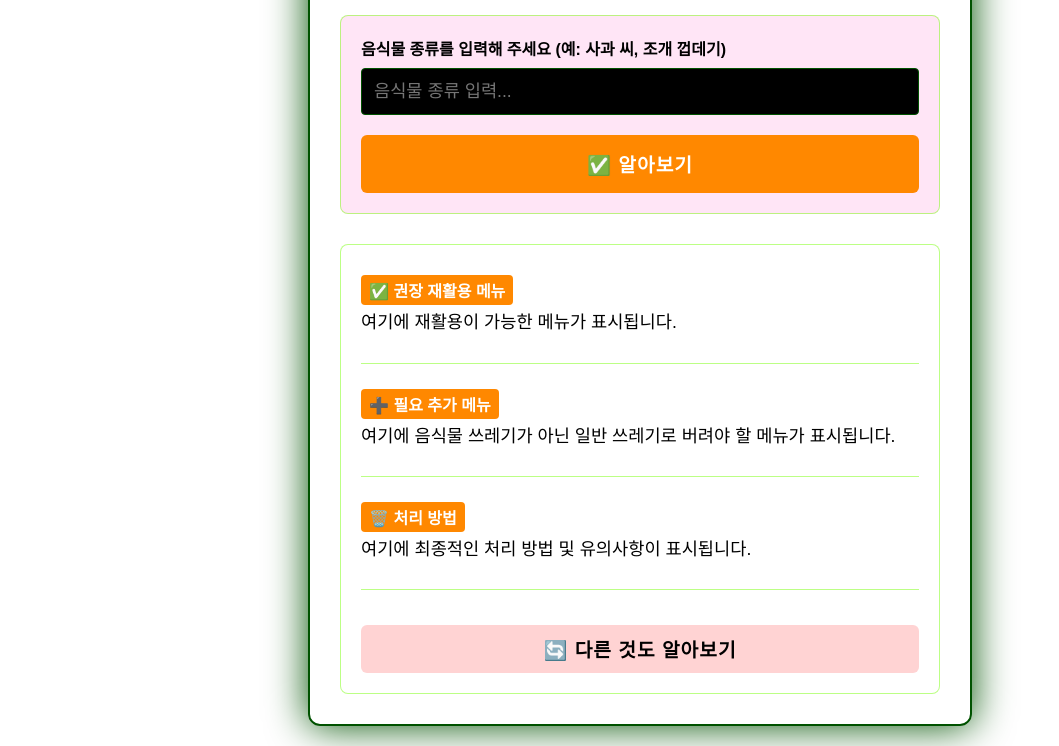
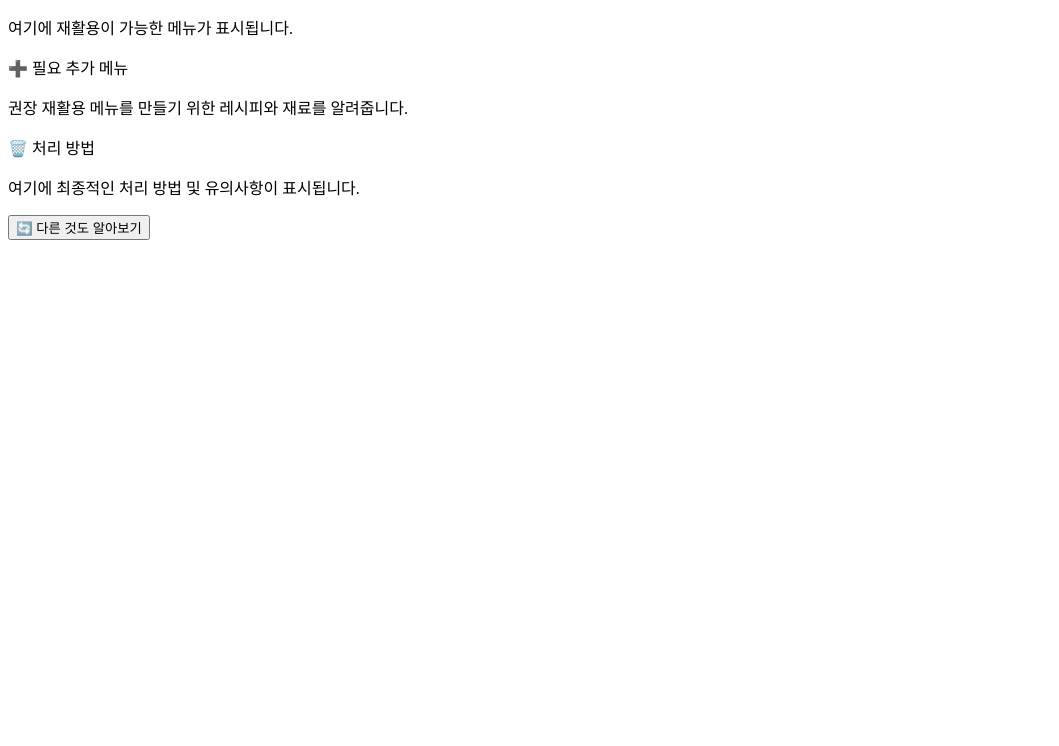
Before and after one commit to yangseonyeong722-lgtm/foodtrashyourusername.github.io, a plain HTML site: page index.html in a window 1280 px wide. Shown: the part 140-886 px from the top of the page, without its empty margins (0-1059 px from the left). After the commit the page ends 800 px from the top, so only its background shows below. Drawn offline with Linux system fonts and the light colour scheme.

Commit message:
Update index.html

```diff
--- a/index.html
+++ b/index.html
@@ -5,178 +5,7 @@
     <meta name="viewport" content="width=device-width, initial-scale=1.0">
     <title>♻️ 음식물 쓰레기 어떻게 버리는지 알려줌!</title>
     <style>
-        /*
-        * ----------------------------------------------------
-        * CSS 스타일: Modern Sports Broadcast Style
-        * ----------------------------------------------------
-        */
-        :root {
-            /* 메인 컬러: 스포츠 중계의 역동적인 푸른색 */
-            --main-blue: #005200ff;
-            /* 강조/하이라이트 컬러: 밝은 오렌지 또는 노란색 */
-            --highlight-color: #ff8800ff;
-            /* 배경색: 어두운 회색 (경기장 배경 느낌) */
-            --bg-dark: #ffffffff;
-            /* 텍스트색 */
-            --text-light: #000000ff;
-            /* 컨테이너 배경색: 약간의 투명도 */
-            --container-bg: rgba(255, 255, 255, 0.9);
-            /* 경계선 */
-            --border-line: 1px solid rgba(115, 255, 0, 0.48);
-        }
-
-        body {
-            font-family: 'Arial', sans-serif;
-            background-color: var(--bg-dark);
-            color: var(--text-light);
-            margin: 0;
-            padding: 20px;
-            display: flex;
-            justify-content: center;
-            align-items: center;
-            min-height: 100vh;
-            background-image: linear-gradient(135deg, var(--bg-dark) 0%, #ffffffff 100%);
-        }
-
-        .container {
-            width: 90%;
-            max-width: 600px;
-            background-color: var(--container-bg);
-            border: 2px solid var(--main-blue);
-            box-shadow: 0 0 40px var(--main-blue);
-            padding: 30px;
-            border-radius: 12px;
-            /* 중계 화면 패널 느낌 */
-            backdrop-filter: blur(5px);
-            animation: fadeIn 0.8s ease-out;
-        }
-
-        @keyframes fadeIn {
-            from { opacity: 0; transform: translateY(20px); }
-            to { opacity: 1; transform: translateY(0); }
-        }
-
-        h1 {
-            text-align: center;
-            color: var(--highlight-color);
-            border-bottom: 3px solid var(--main-blue);
-            padding-bottom: 10px;
-            margin-bottom: 30px;
-            font-size: 1.8em;
-            text-transform: uppercase;
-            letter-spacing: 2px;
-        }
-
-        /* 폼 영역 스타일 */
-        .input-section {
-            padding: 20px;
-            margin-bottom: 20px;
-            border: var(--border-line);
-            border-radius: 8px;
-            background-color: rgba(255, 0, 170, 0.1); /* 약간의 푸른 배경 */
-        }
-
-        label {
-            display: block;
-            margin-bottom: 8px;
-            font-weight: bold;
-            color: var(--text-light);
-        }
-
-        input[type="text"] {
-            width: 100%;
-            padding: 12px;
-            margin-bottom: 20px;
-            border: 1px solid var(--main-blue);
-            border-radius: 4px;
-            box-sizing: border-box;
-            background-color: #000000ff;
-            color: var(--text-light);
-            font-size: 1.1em;
-            transition: border-color 0.3s, box-shadow 0.3s;
-        }
-
-        input[type="text"]:focus {
-            border-color: var(--highlight-color);
-            box-shadow: 0 0 10px rgba(0, 255, 255, 0.5);
-            outline: none;
-        }
-
-        /* 버튼 스타일 */
-        .action-button {
-            width: 100%;
-            padding: 15px;
-            background-color: var(--highlight-color);
-            color: var(--bg-dark);
-            border: none;
-            border-radius: 6px;
-            font-size: 1.2em;
-            font-weight: bold;
-            cursor: pointer;
-            text-transform: uppercase;
-            letter-spacing: 1px;
-            transition: background-color 0.3s, transform 0.1s;
-        }
-
-        .action-button:hover {
-            background-color: #ffffffff;
-        }
-
-        .action-button:active {
-            transform: scale(0.98);
-        }
-
-        /* 결과 영역 스타일 */
-        .result-section {
-            margin-top: 30px;
-            padding: 20px;
-            border: var(--border-line);
-            border-radius: 8px;
-            background-color: rgba(255, 255, 255, 1);
-        }
-
-        .result-item {
-            margin-bottom: 15px;
-            padding: 10px 0;
-            border-bottom: var(--border-line);
-        }
-
-        .result-item:last-child {
-            border-bottom: none;
-            margin-bottom: 0;
-        }
-
-        .result-title {
-            font-size: 1em;
-            font-weight: bold;
-            color: var(--main-blue);
-            display: inline-block;
-            padding: 3px 8px;
-            background-color: var(--highlight-color);
-            color: var(--bg-dark);
-            border-radius: 4px;
-            margin-right: 10px;
-        }
-
-        .result-content {
-            display: block;
-            margin-top: 5px;
-            font-size: 1.1em;
-            line-height: 1.4;
-            color: #000000ff;
-        }
-
-        /* 다른 것도 알아보기 버튼 */
-        .reset-button {
-            margin-top: 20px;
-            background-color: #ffd3d3ff;
-            color: var(--text-light);
-            padding: 10px;
-        }
-
-        .reset-button:hover {
-            background-color: #ffddddff;
-        }
+        /* ... 여기에 기존의 모든 CSS 코드를 유지하세요 ... */
     </style>
 </head>
 <body>
@@ -187,7 +16,7 @@
         <div class="input-section">
             <label for="foodInput">음식물 종류를 입력해 주세요 (예: 사과 씨, 조개 껍데기)</label>
             <input type="text" id="foodInput" placeholder="음식물 종류 입력..." required>
-            <button class="action-button" onclick="register()">✅ 알아보기</button>
+            <button class="action-button" onclick="getRecyclingInfo()">✅ 알아보기</button>
         </div>
 
         <div class="result-section">
@@ -197,7 +26,7 @@
             </div>
             <div class="result-item">
                 <span class="result-title">➕ 필요 추가 메뉴</span>
-                <p id="extraArea" class="result-content">여기에 음식물 쓰레기가 아닌 일반 쓰레기로 버려야 할 메뉴가 표시됩니다.</p>
+                <p id="extraArea" class="result-content">권장 재활용 메뉴를 만들기 위한 레시피와 재료를 알려줍니다.</p>
             </div>
             <div class="result-item">
                 <span class="result-title">🗑️ 처리 방법</span>
@@ -209,66 +38,55 @@
     </div>
 
     <script>
-        /*
-        * ----------------------------------------------------
-        * JavaScript 로직 (API 통신 뼈대)
-        * ----------------------------------------------------
-        */
-
-        // 💡 핵심 요구 사항 1: API 서버 주소 상수 정의
-       const SERVER_URL = "https://5a863591-4933-429a-bf5f-f581cb879dcd-00-3w34ubf7tgcr5.sisko.replit.dev/register"; // TODO: 백엔드 서버 주소로 대체할 것
+        // ✅ [최종 수정] 서버 주소 및 엔드포인트 통합 완료
+        const SERVER_URL = "https://5a863591-4933-429a-bf5f-f581cb879dcd-00-3w34ubf7tgcr5.sisko.replit.dev/generate_recycling_guide";
 
         /**
-         * '알아보기' 버튼 클릭 시 실행되며,
-         * 입력된 데이터를 서버로 POST 전송하는 로직을 수행합니다.
+         * '알아보기' 버튼 클릭 시 실행됩니다.
          */
-        function register() {
-            const foodInput = document.getElementById('foodInput').value.trim();
+        async function getRecyclingInfo() { // ✅ 함수 이름 수정 완료
+            const input = document.getElementById('foodInput').value.trim();
+            const resultArea = document.getElementById('result-section'); // 결과를 감싸는 div가 필요함
 
-            if (foodInput === "") {
+            if (input === "") {
                 alert("음식물 종류를 입력해 주세요.");
                 return;
             }
 
-            // 결과 영역을 통신 시도 상태로 업데이트
-            updateResultArea("통신 시도 중...", "서버로부터 응답을 기다립니다...", "잠시만 기다려 주세요...");
+            // 로딩 표시
+            updateResultArea("분석 중...", "잠시만 기다려 주세요...", "잠시만 기다려 주세요...");
 
-            // 💡 핵심 요구 사항 2 & 3: fetch 함수를 이용한 POST 통신 구조
-            fetch(SERVER_URL, {
-                method: 'POST',
-                headers: {
-                    'Content-Type': 'application/json'
-                },
-                // 입력 필드 데이터를 JSON 형태로 서버에 전송
-                body: JSON.stringify({
-                    foodType: foodInput
-                })
-            })
-            .then(response => {
+            try {
+                // 🚨 서버의 정확한 주소로 요청을 보냅니다.
+                const response = await fetch(SERVER_URL, {
+                    method: 'POST',
+                    headers: { 'Content-Type': 'application/json' },
+                    body: JSON.stringify({
+                        food_item: input // ✅ 백엔드가 원하는 키(food_item) 사용
+                    })
+                });
+
                 if (!response.ok) {
-                    throw new Error(`HTTP error! Status: ${response.status}`);
+                    throw new Error(`HTTP 오류! 서버 상태 코드: ${response.status}`);
                 }
-                return response.json();
-            })
-            .then(data => {
-                // 통신 성공 시 로직: 실제 백엔드 데이터로 결과 영역 업데이트
+
+                const data = await response.json();
+
+                // 통신 성공 시 로직: 결과 영역 업데이트
                 updateResultArea(
-                    data.reusable || "서버로부터 권장 재활용 정보를 받지 못했습니다.",
-                    data.extra || "서버로부터 추가 메뉴 정보를 받지 못했습니다.",
-                    data.method || "서버로부터 처리 방법 정보를 받지 못했습니다."
+                    data.recommended_menu || "정보 없음",
+                    data.recommended_menu ? data.additional_menu : "내용 없음", // 재활용 메뉴가 있을 때만 추가 메뉴 표시
+                    data.disposal_method || "정보 없음"
                 );
-            })
-            .catch(error => {
-                // ⚠️ 현재 SERVER_URL이 비어있으므로, 통신은 이 catch 블록에서 오류를 반환합니다.
+            } catch (error) {
                 console.error('API 통신 오류:', error);
-
                 // 오류 발생 시 사용자에게 통신 실패를 알림
                 updateResultArea(
                     "❌ 통신 실패",
-                    "백엔드 서버에 연결할 수 없습니다. (SERVER_URL 확인 필요)",
+                    "백엔드 서버에 연결할 수 없습니다.",
                     `[오류 상세]: ${error.message}`
                 );
-            });
+            }
         }
 
         /**
@@ -277,7 +95,7 @@
         function updateResultArea(reusable, extra, method) {
             document.getElementById('reusableArea').textContent = reusable;
             document.getElementById('extraArea').textContent = extra;
-        document.getElementById('methodArea').textContent = method;
+            document.getElementById('methodArea').textContent = method;
         }
 
         /**
@@ -287,12 +105,11 @@
             document.getElementById('foodInput').value = "";
             updateResultArea(
                 "여기에 재활용이 가능한 메뉴가 표시됩니다.",
-                "여기에 음식물 쓰레기가 아닌 일반 쓰레기로 버려야 할 메뉴가 표시됩니다.",
+                "권장 재활용 메뉴를 만들기 위한 레시피와 재료를 알려줍니다.",
                 "여기에 최종적인 처리 방법 및 유의사항이 표시됩니다."
             );
             document.getElementById('foodInput').focus();
         }
     </script>
-
 </body>
 </html>
```
